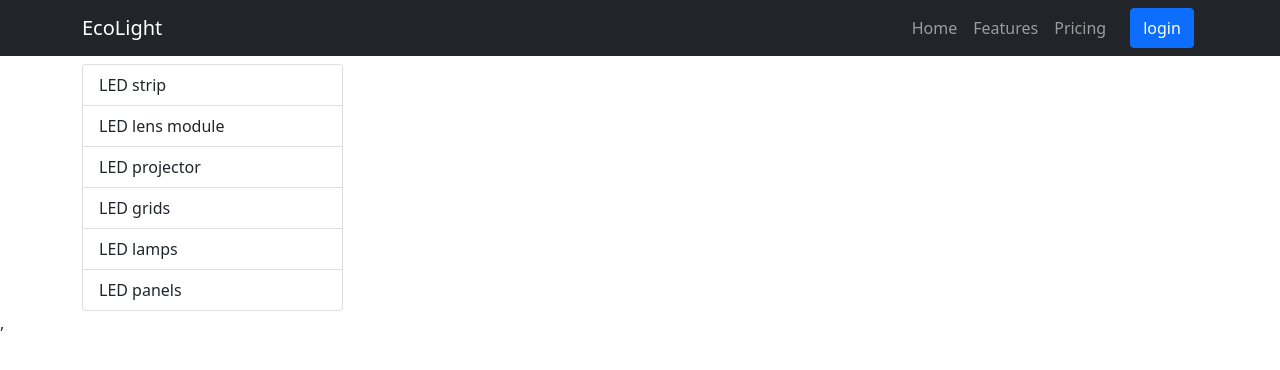
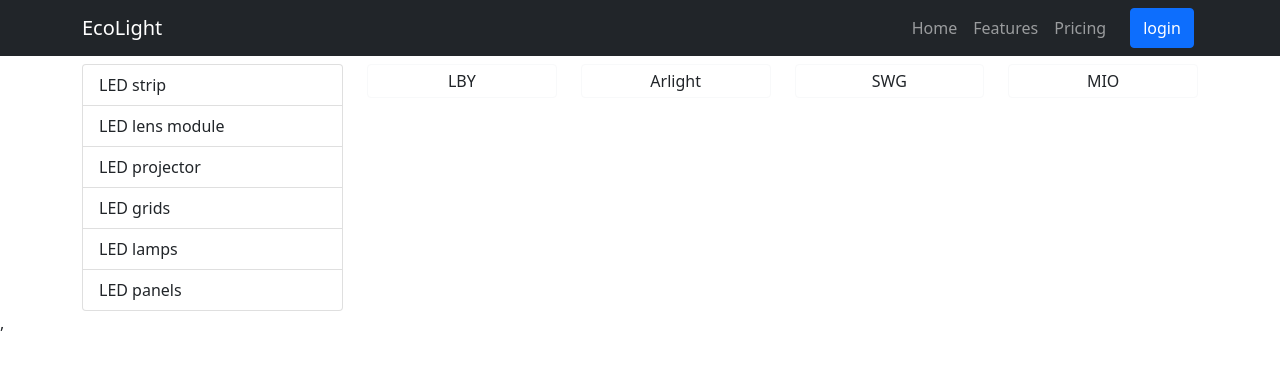
Before and after one commit to vitalykhe/e-store-react-ts-postgres, a React (Create React App) app in the folder client/: page /shop in a window 1280 px wide. Shown: the top 370 px of the page. Built offline with nearby package versions, Linux system fonts and the light colour scheme.

Commit message:
Device Item init

```diff
--- a/client/src/components/BrandsBar.tsx
+++ b/client/src/components/BrandsBar.tsx
@@ -1,18 +1,36 @@
 import { observer } from 'mobx-react-lite'
-import React, { FC } from 'react'
+import React, { FC, useContext } from 'react'
+import { Row, Card, Col } from 'react-bootstrap'
+import { Context } from '../index'
+import { v4 as uuidv4 } from 'uuid';
 
-interface Props {}
+interface Props { }
 
 /**
 * @author
 * @function BrandsBar
 **/
 
-const BrandsBar:FC<Props> = observer((props) => {
+const BrandsBar: FC<Props> = observer((props) => {
+  const { devices } = useContext(Context)
   return (
-    <div>BrandsBar</div>
-   )
- })
+    <Row className="d-flex justify-content-start">
+      {devices?.getBrands()?.map(brand => {
+        const uk = uuidv4()
+        return (
+          <Col>
+            <Card key={uk} className="p-1 mt-2 align-items-center"
+              onClick={()=>devices.setSelectedBrand(brand)}
+              border={brand.id === devices.getSelectedBrand()?.id ? 'primary': 'light'}
+              style={{cursor: 'pointer'}}
+            >
+              {brand.name}
+            </Card>
+          </Col>)
+      })}
+    </Row>
+  )
+})
 
 
 export default BrandsBar
--- a/client/src/components/TypesBar.tsx
+++ b/client/src/components/TypesBar.tsx
@@ -12,17 +12,17 @@
  **/
 
 const TypesBar: FC<Props> = observer((props) => {
-  const device = useContext(Context);
+  const { devices } = useContext(Context);
   return (
     <ListGroup as="ul">
-      {device?.devices?.getTypes()?.map((type) => {
+      { devices?.getTypes()?.map((type) => {
         const uniqueKey = uuidv4()
         return (
           <ListGroup.Item
-            style={{cursor: 'pointer'}}
+            style={{ cursor: 'pointer' }}
             key={uniqueKey}
-            onClick={()=>device?.devices?.setSelectedType(type)}
-            active={type.id === device?.devices?.getSelectedType()?.id}
+            onClick={() => devices?.setSelectedType(type)}
+            active={type.id === devices?.getSelectedType()?.id}
           >
             {type.name}
           </ListGroup.Item>
--- a/client/src/pages/Shop.tsx
+++ b/client/src/pages/Shop.tsx
@@ -1,5 +1,6 @@
 import React, { FC } from 'react'
 import { Col, Container, Row } from 'react-bootstrap'
+import BrandsBar from '../components/BrandsBar'
 import TypesBar from '../components/TypesBar'
 
 interface IProps {}
@@ -16,7 +17,9 @@
         <Col md={3} className="mt-2">
           <TypesBar/>
         </Col>
-        <Col md={9}></Col>
+        <Col md={9}>
+          <BrandsBar/>
+        </Col>
       </Row>
     </Container>
    )
--- a/client/src/store/DeviceStore.ts
+++ b/client/src/store/DeviceStore.ts
@@ -6,12 +6,15 @@
   private _brands: Array<Brand> | null;
   private _types: Array<Type> | null;
   private _selectedType: Type | null;
+  private _selectedBrand: Brand | null;
 
 
   constructor() {
     this._brands = [
       { id: 1, name: "LBY" },
       { id: 2, name: "Arlight" },
+      { id: 3, name: "SWG" },
+      { id: 4, name: "MIO" },
     ];
 
     this._types = [
@@ -59,6 +62,7 @@
     ];
 
     this._selectedType = null
+    this._selectedBrand = null
 
     makeAutoObservable(this);
   }
@@ -87,5 +91,11 @@
   getSelectedType() {
     return this._selectedType
   }
+  setSelectedBrand(brand: Brand) {
+    this._selectedBrand = brand
+  }
+  getSelectedBrand() {
+    return this._selectedBrand
+  }
 
 }
```
Also changed, not shown: client/src/components/DeviceItem.tsx (added, +19 -0 lines), client/src/components/DevicesList.tsx (added, +30 -0 lines).
